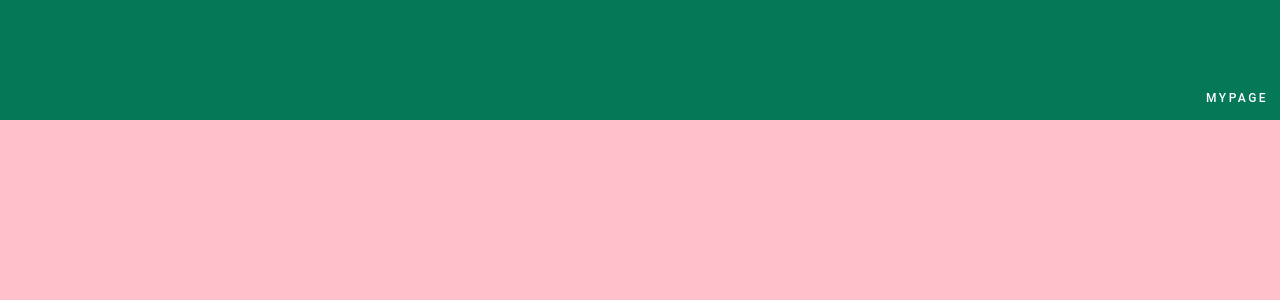
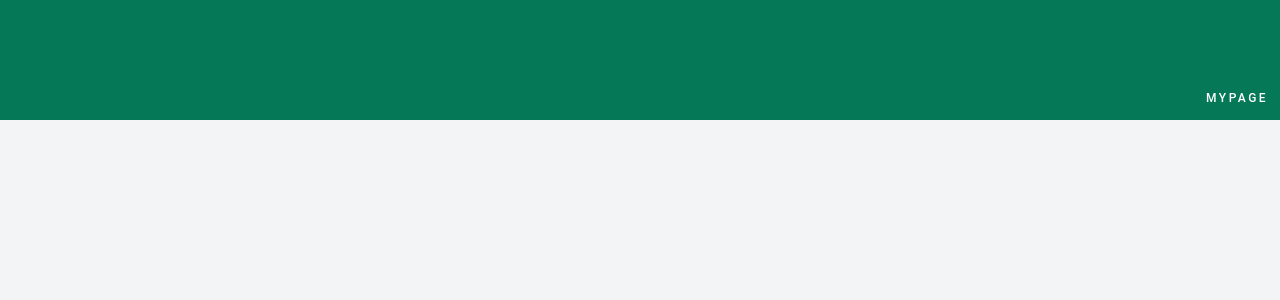
Before and after one commit to codestates-seb/seb43_main_019, a React (Create React App) app in the folder frontend/: page /Mypage in a window 1280 px wide. Shown: the top 300 px of the page. Built offline with nearby package versions, Linux system fonts and the light colour scheme.

Commit message:
feat :  router 생성

```diff
--- a/frontend/package.json
+++ b/frontend/package.json
@@ -8,6 +8,7 @@
     "@testing-library/user-event": "^13.5.0",
     "react": "^18.2.0",
     "react-dom": "^18.2.0",
+    "react-router-dom": "^6.11.0",
     "react-scripts": "5.0.1",
     "styled-components": "^5.3.10",
     "web-vitals": "^2.1.4"
--- a/frontend/src/App.js
+++ b/frontend/src/App.js
@@ -1,5 +1,8 @@
 import styled from "styled-components";
 import Header from "./Components/Header";
+import { BrowserRouter, Route, Routes } from 'react-router-dom';
+import Mypage from "./Pages/Mypage";
+import Main from "./Components/Main";
 
 const Wrapper = styled.div`
   width: 100vw;
@@ -7,24 +10,17 @@ const Wrapper = styled.div`
   //height: auto;
 `;
 
-const Container = styled.div`
-  width: 100%;
-  height: 100vh; // 임시
-  background-color: pink;
-`;
-
-const Container2 = styled.div`
-  width: 100%;
-  height: 100vh; // 임시
-  background-color: pink;
-`;
-
 function App() {
   return (
+    <BrowserRouter>
     <Wrapper>
       <Header />
-      <Container></Container>
+      <Routes>
+      <Route path="/" element={<Main />}></Route>
+      <Route path="/Mypage" element={<Mypage />}></Route>
+      </Routes>
     </Wrapper>
+    </BrowserRouter>
   );
 }
 
--- a/frontend/src/Components/Button.js
+++ b/frontend/src/Components/Button.js
@@ -10,11 +10,6 @@ export const CommonButton = styled.button`
   background-color: var(--emerald-700);
   border: none;
   border-radius: 45px;
-  /* box-shadow: 0px 8px 15px rgba(0, 0, 0, 0); */
-  /* transition: all 0.3s ease 0s; */
-  /* cursor: pointer; */
-  /* outline: none; */
-
 `;
 
 // 사용예시
--- a/frontend/src/Components/Header.jsx
+++ b/frontend/src/Components/Header.js
@@ -1,5 +1,6 @@
 import styled from "styled-components";
 import { CommonButton } from "./Button";
+import { Link } from "react-router-dom";
 
 const Container = styled.header`
   width: 100%;
@@ -17,9 +18,11 @@ const Container = styled.header`
 export default function Header() {
   return(
    <Container>
+    <Link to="/Mypage">
     <div className="button-container">
       <CommonButton>MyPage</CommonButton>
     </div>
+    </Link>
   </Container>
   );
 }
--- /dev/null
+++ b/frontend/src/Components/Main.js
@@ -0,0 +1,15 @@
+import React from "react";
+import styled from "styled-components";
+
+const Container = styled.div`
+  width: 100%;
+  height: 100vh; // 임시
+  background-color: pink;
+`;
+
+export default function Main() {
+  return (
+    <Container>
+    </Container>
+  );
+}
--- /dev/null
+++ b/frontend/src/Pages/Mypage.js
@@ -0,0 +1,15 @@
+import React from "react";
+import styled from "styled-components";
+
+const Container = styled.div`
+  width: 100%;
+  height: 100vh; // 임시
+  background-color: var(--gray-100);
+`;
+
+export default function Mypage() {
+  return (
+    <Container>
+    </Container>
+  );
+}
```
Also changed, not shown: 1 other file (tests, documents, lock files or other folders).
